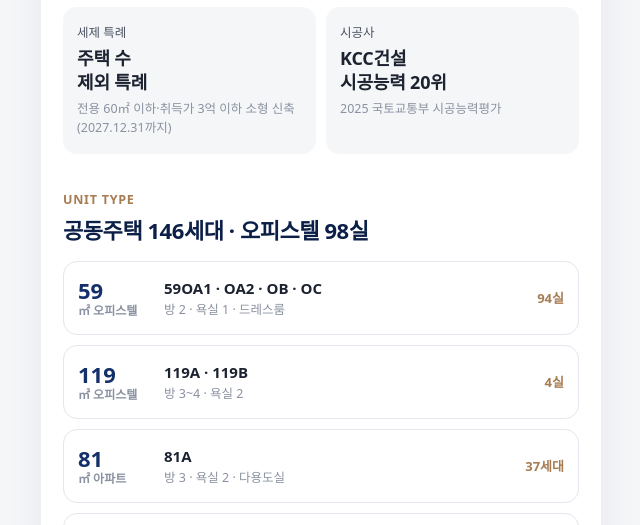
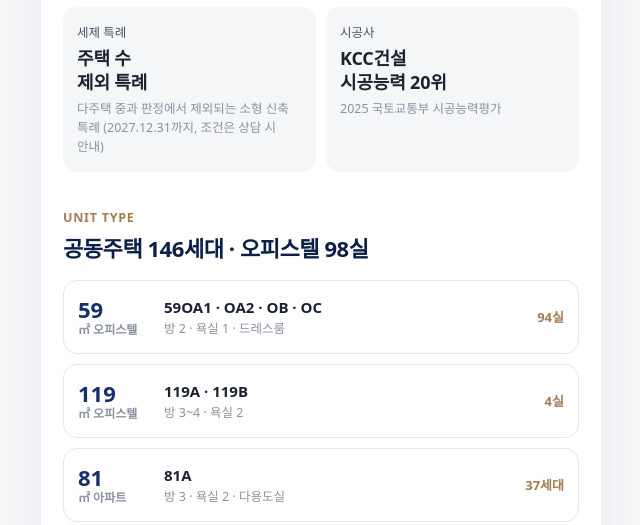
Before and after one commit to seong-hun230/-, a plain HTML site: page interest-form/index.html in a window 1280 px wide. Shown: the part 894-1419 px from the top of the page, without its empty margins (319-959 px from the left). Drawn offline with Linux system fonts and the light colour scheme; a web font is replaced by a local one.

Commit message:
세제 특례 카드에서 취득가 기준 금액 문구 제거
Co-Authored-By: Claude Opus 5.5 <noreply@anthropic.com>
Claude-Session: https://claude.ai/code/session_015nNGQu9cvsN3aL8QV2q8gi

```diff
--- a/interest-form/index.html
+++ b/interest-form/index.html
@@ -177,7 +177,7 @@
       <div class="point">
         <div class="k">세제 특례</div>
         <div class="v">주택 수<br>제외 특례</div>
-        <div class="d">전용 60㎡ 이하·취득가 3억 이하 소형 신축 (2027.12.31까지)</div>
+        <div class="d">다주택 중과 판정에서 제외되는 소형 신축 특례 (2027.12.31까지, 조건은 상담 시 안내)</div>
       </div>
       <div class="point">
         <div class="k">시공사</div>
```
Also changed, not shown: 1 other file.
